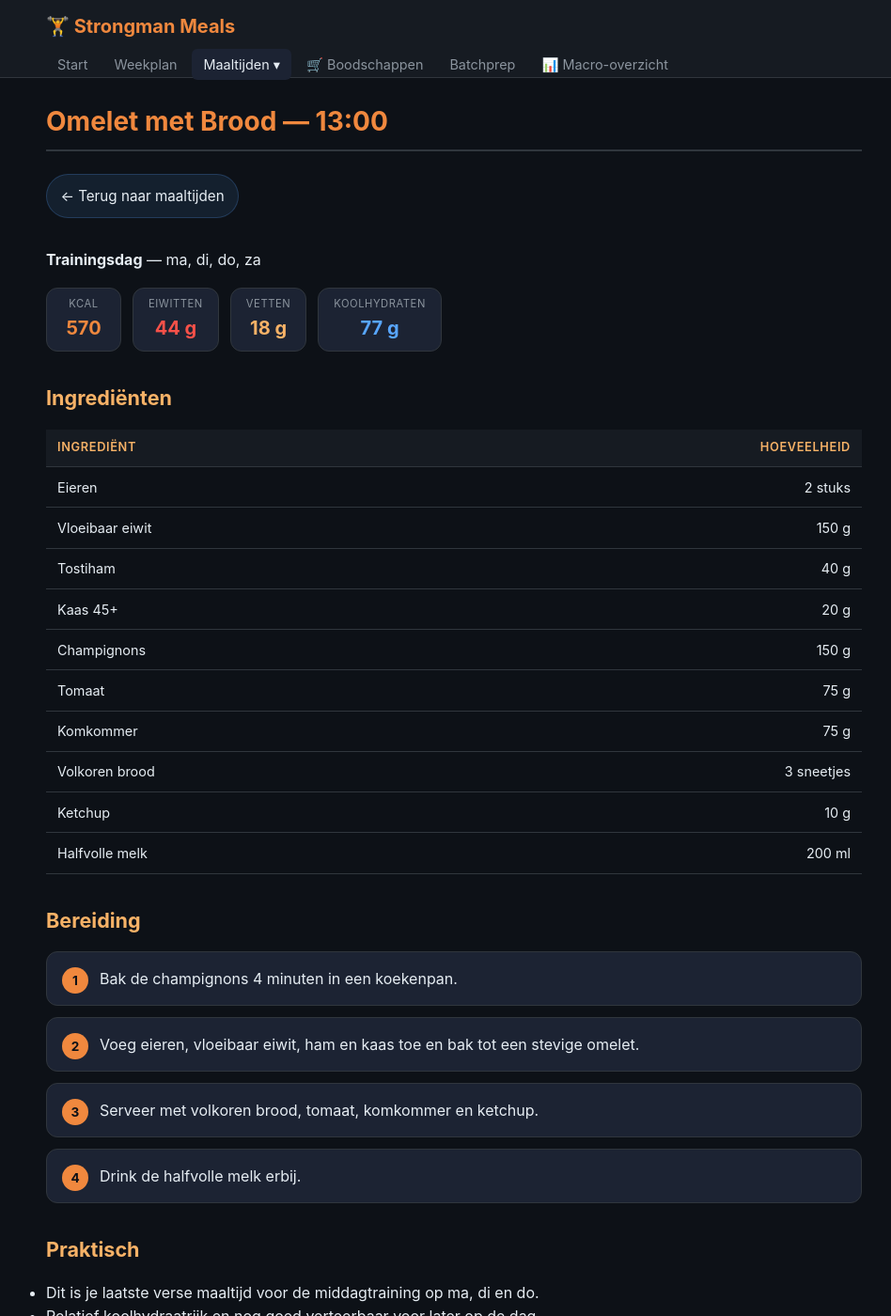
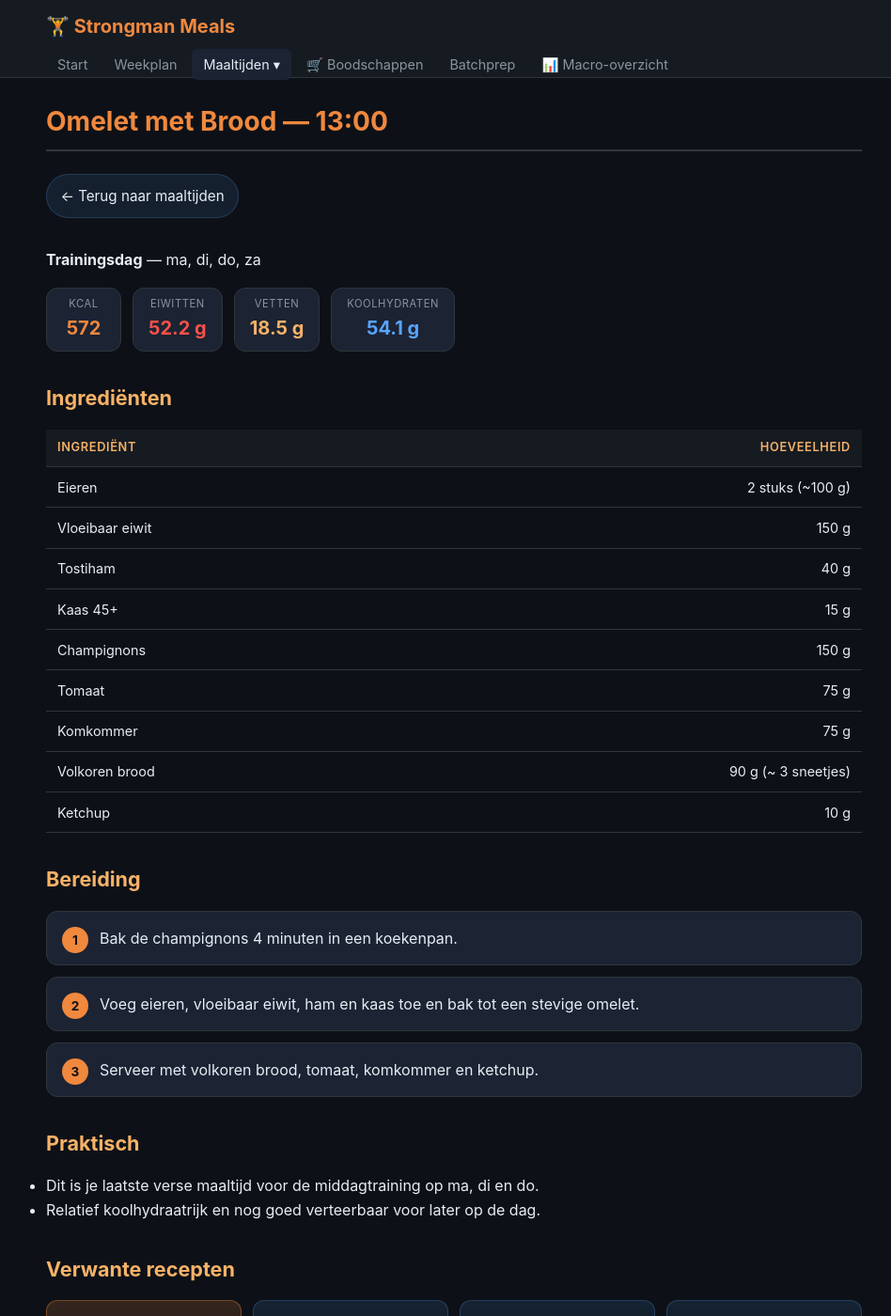
Before and after one commit to Marc013/mealprep, a Jekyll site: the page built from docs/maaltijden/maaltijd-3-trainingsdag-omelet-brood.md, in a window 1280 px wide and 1400 px high. Shown: the whole window at 94% size, without its empty margins (157-1105 px from the left). Built offline with Jekyll 4.4.1, drawn with Linux system fonts in a browser that asks for light colours.

Commit message:
Fix macros en hoeveelheden omelet brood

```diff
--- a/docs/maaltijden/maaltijd-3-trainingsdag-omelet-brood.md
+++ b/docs/maaltijden/maaltijd-3-trainingsdag-omelet-brood.md
@@ -7,26 +7,25 @@ title: "Omelet met Brood — 13:00"
 **Trainingsdag** — ma, di, do, za
 
 <div class="macro-bar">
-  <div class="macro-badge kcal"><div class="label">Kcal</div><div class="value">570</div></div>
-  <div class="macro-badge protein"><div class="label">Eiwitten</div><div class="value">44 g</div></div>
-  <div class="macro-badge fat"><div class="label">Vetten</div><div class="value">18 g</div></div>
-  <div class="macro-badge carbs"><div class="label">Koolhydraten</div><div class="value">77 g</div></div>
+  <div class="macro-badge kcal"><div class="label">Kcal</div><div class="value">572</div></div>
+  <div class="macro-badge protein"><div class="label">Eiwitten</div><div class="value">52.2 g</div></div>
+  <div class="macro-badge fat"><div class="label">Vetten</div><div class="value">18.5 g</div></div>
+  <div class="macro-badge carbs"><div class="label">Koolhydraten</div><div class="value">54.1 g</div></div>
 </div>
 
 ## Ingrediënten
 
-| Ingrediënt      | Hoeveelheid |
-| :-------------- | ----------: |
-| Eieren          |     2 stuks |
-| Vloeibaar eiwit |       150 g |
-| Tostiham        |        40 g |
-| Kaas 45+        |        20 g |
-| Champignons     |       150 g |
-| Tomaat          |        75 g |
-| Komkommer       |        75 g |
-| Volkoren brood  |  3 sneetjes |
-| Ketchup         |        10 g |
-| Halfvolle melk  |      200 ml |
+| Ingrediënt      |         Hoeveelheid |
+| :-------------- | ------------------: |
+| Eieren          |    2 stuks (~100 g) |
+| Vloeibaar eiwit |               150 g |
+| Tostiham        |                40 g |
+| Kaas 45+        |                15 g |
+| Champignons     |               150 g |
+| Tomaat          |                75 g |
+| Komkommer       |                75 g |
+| Volkoren brood  | 90 g (~ 3 sneetjes) |
+| Ketchup         |                10 g |
 
 ## Bereiding
 
@@ -34,7 +33,6 @@ title: "Omelet met Brood — 13:00"
   <li>Bak de champignons 4 minuten in een koekenpan.</li>
   <li>Voeg eieren, vloeibaar eiwit, ham en kaas toe en bak tot een stevige omelet.</li>
   <li>Serveer met volkoren brood, tomaat, komkommer en ketchup.</li>
-  <li>Drink de halfvolle melk erbij.</li>
 </ol>
 
 ## Praktisch
```
